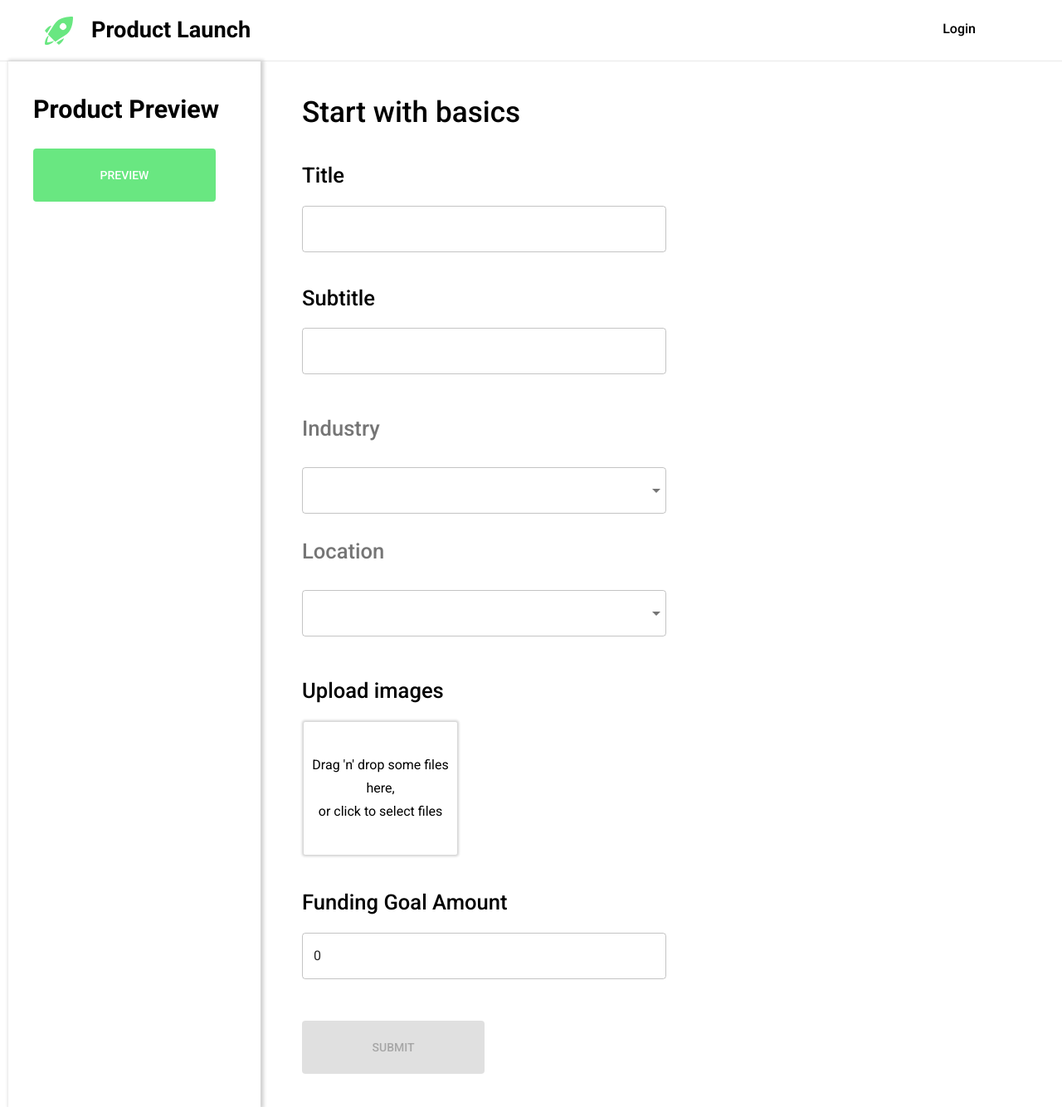
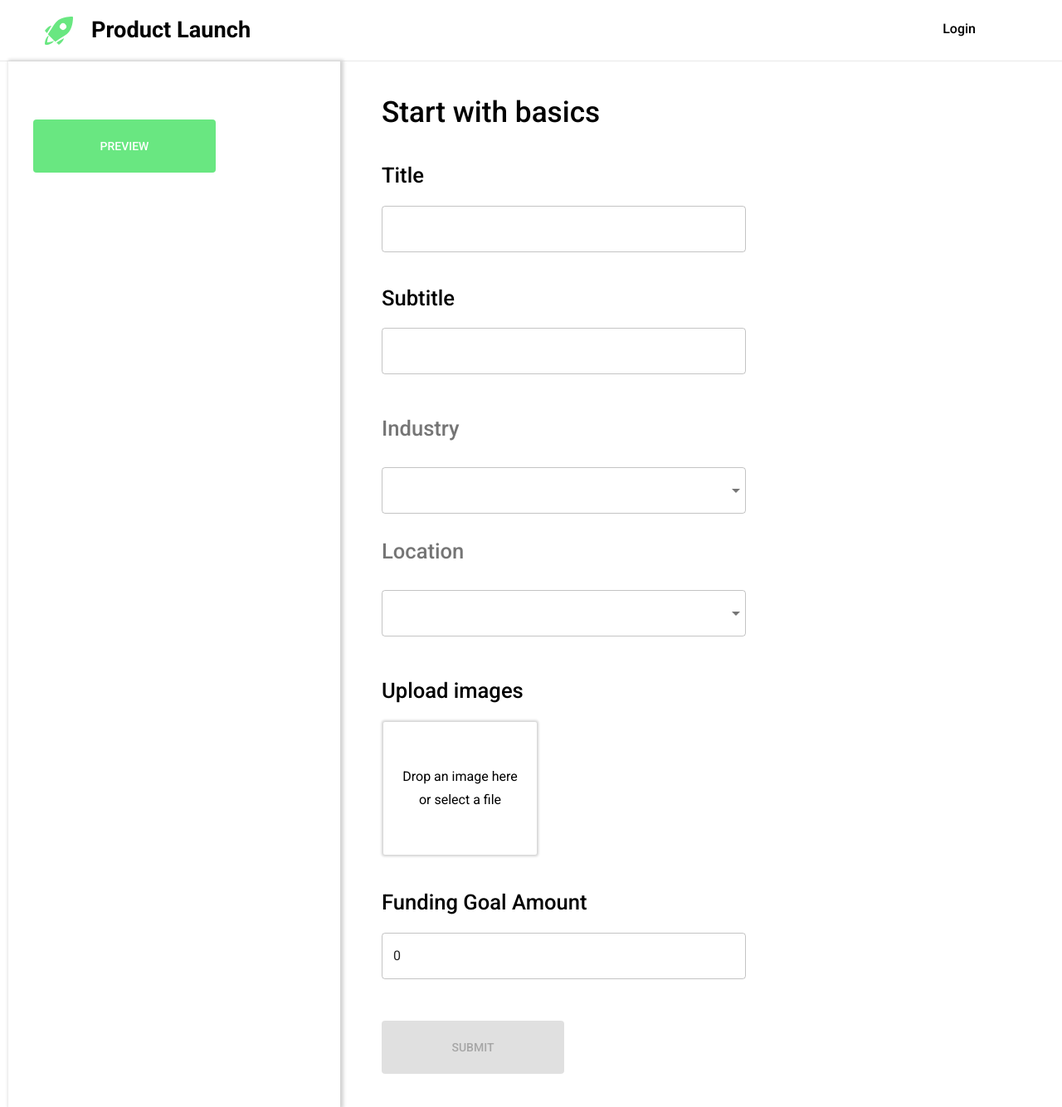
Before and after one commit to hatchways/team-summer, a React (Create React App) app in the folder client/: page /projects/add/1 in a window 1280 px wide. Shown: the whole page at 83% size. Built offline with nearby package versions, Linux system fonts and the light colour scheme.

Commit message:
changed Upload images on click area and image hover

```diff
--- a/client/src/components/UploadImages.js
+++ b/client/src/components/UploadImages.js
@@ -10,7 +10,8 @@ const styles = {
     dropzoneContainer: {
         display: 'flex',
         marginTop: '20px',
-        marginBottom: '20px'
+        marginBottom: '20px',
+        outline: "none"
     },
     dragBox: {
         display: 'flex',
@@ -32,13 +33,13 @@ const styles = {
         height: '150px',
         width: '250px',
         margin: 'auto',
-        cursor: 'pointer'
     },
     image: {
         maxHeight: '75px',
         maxWidth: '75px',
         padding: '4px',
-        borderRadius: '10px'
+        borderRadius: '10px',
+        cursor: 'pointer'
     }
 }
 
@@ -53,21 +54,23 @@ const UploadImages = (props) => {
     return (
         <div className={classes.uploadImagesContainer}>
             <Typography variant='h4'>Upload images</Typography>
-            <div className={classes.dropzoneContainer} {...getRootProps()}>
+            <div className={classes.dropzoneContainer}>
+                <div {...getRootProps()}>
                     <input {...getInputProps()} />
                     <div className={classes.dragBox}>
                         {
                             isDragActive ?
                                 <Typography className={classes.dragBoxText} variant='subtitle1'>Drop the files here ...</Typography> :
                                 <span className={classes.dragBoxText}>
-                                <Typography variant='subtitle1'>Drag 'n' drop some files here,</Typography>
-                                <Typography variant='subtitle1'>or click to select files</Typography>
+                                    <Typography variant='subtitle1'>Drop an image here</Typography>
+                                    <Typography variant='subtitle1'>or select a file</Typography>
                                 </span>
                         }
                     </div>
+                </div>
                 <div className={classes.images}>
                     {
-                        images ?
+                        images.length ?
                             images.map(image => (
                                 <img
                                     className={classes.image}
@@ -76,7 +79,7 @@ const UploadImages = (props) => {
                                     alt=""
                                 />
                             )) :
-                            <Typography variant='subtitle1'>Select images to see preview here.</Typography>
+                            null
                     }
                 </div>
             </div>
--- a/client/src/pages/AddProject.js
+++ b/client/src/pages/AddProject.js
@@ -15,6 +15,7 @@ const styles = {
     },
     projectPreviewContainer: {
         display: 'flex',
+        width: '25%',
         flexDirection: 'column',
         margin: '0px 20px 0px 10px',
         padding: '30px 50px 20px 30px',
@@ -119,7 +120,6 @@ class AddProject extends Component {
             const newProject = await addProject(id, formData);
             if (newProject.success) {
                 console.log(newProject);
-                this.props.history.push('/profile');
                 this.props.activateToast('Upload Successful', 'success');
             } else if (newProject.err) {
                 console.log(newProject.err);
@@ -154,7 +154,7 @@ class AddProject extends Component {
         return (
             <main className={classes.pageContent}>
                 <div className={classes.projectPreviewContainer}>
-                    <Typography variant="h3" align='left'>Product Preview</Typography>
+                    <Typography variant="h3" align='left'>{title}</Typography>
                     <Button classes={{ root: classes.button }} type="submit" variant="contained" color="primary" >
                         Preview
                     </Button>
```
Lines whose indentation alone changed are shown as unchanged.
